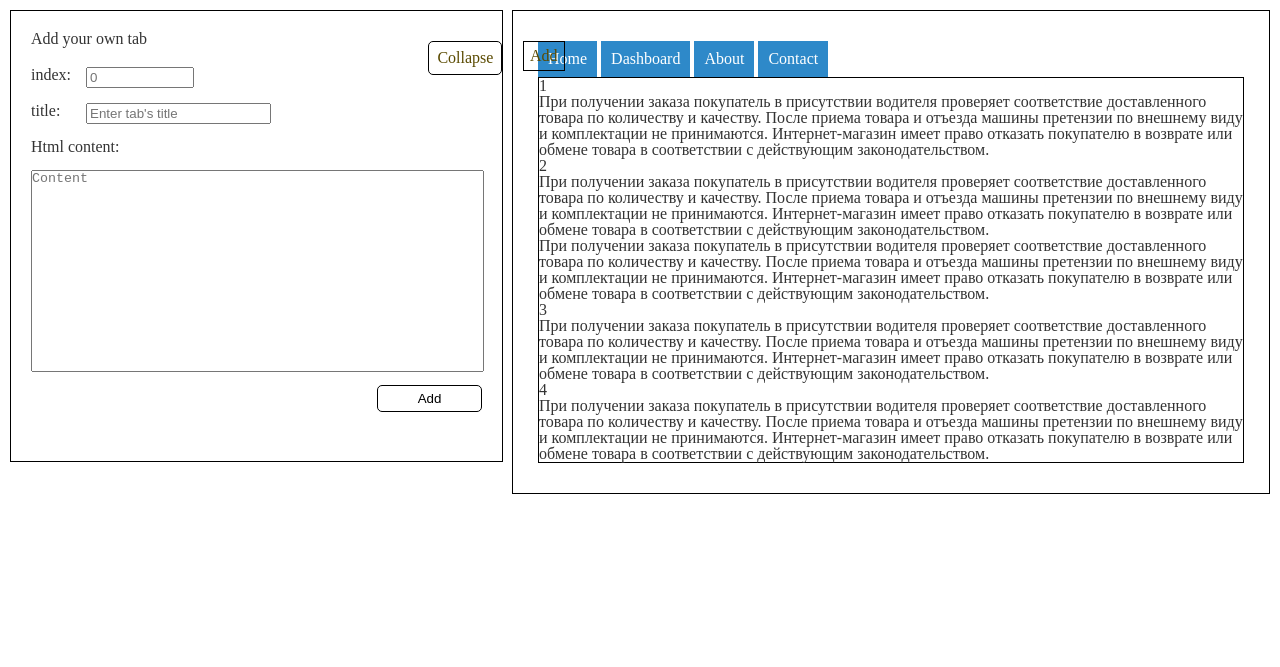
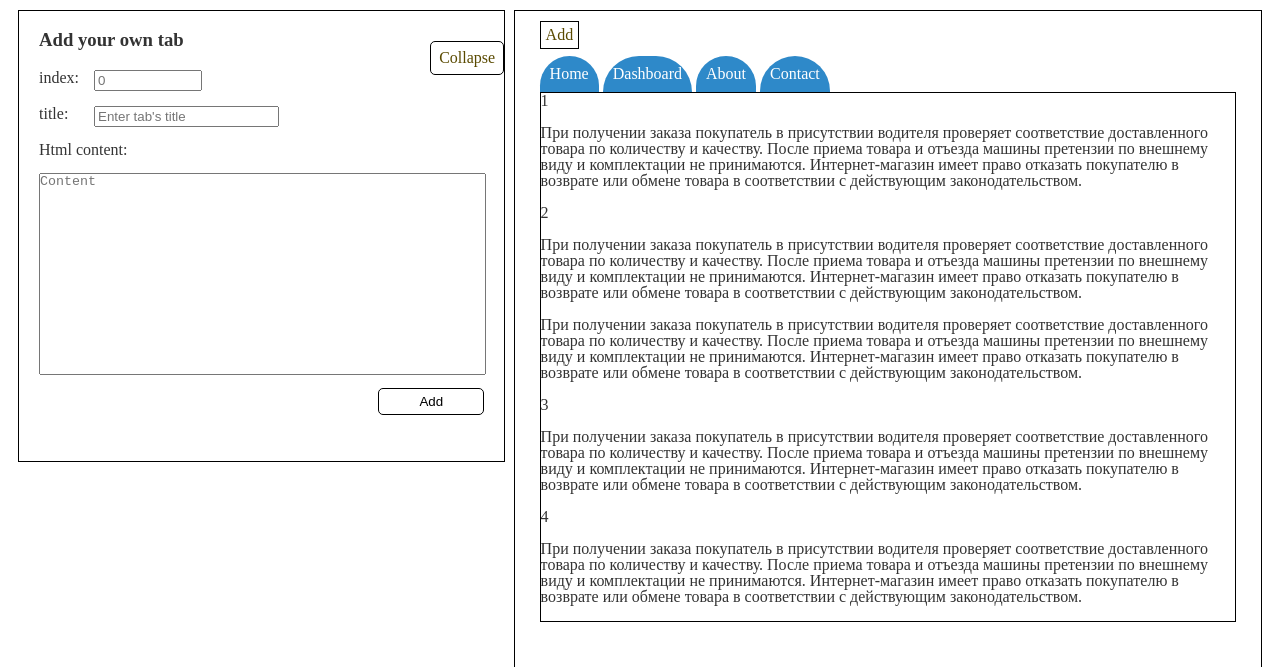
Before and after one commit to aliakseiyurchak/EpamJSProject, a plain HTML site: page index.html in a window 1280 px wide. Shown: the top 667 px of the page. Drawn offline with Linux system fonts and the light colour scheme.

Commit message:
Some implementation & bug fixing

```diff
--- a/css/reset.css
+++ b/css/reset.css
@@ -1,5 +1,5 @@
 html, body, div, span, applet, object, iframe,
-h1, h2, h3, h4, h5, h6, p, blockquote, pre,
+ p, blockquote, pre,
 a, abbr, acronym, address, big, cite, code,
 del, dfn, em, img, ins, kbd, q, s, samp,
 small, strike, strong, sub, sup, tt, var,
@@ -11,12 +11,16 @@ article, aside, canvas, details, embed,
 figure, figcaption, footer, header, hgroup,
 menu, nav, output, ruby, section, summary,
 time, mark, audio, video {
-  margin: 0;
-  padding: 0;
-  border: 0;
+
   font-size: 100%;
   font: inherit;
   vertical-align: baseline;
+}
+
+h1, h2, h3, h4, h5, h6 {
+    margin: 0;
+    padding: 0;
+    border: 0;
 }
 /* HTML5 display-role reset for older browsers */
 article, aside, details, figcaption, figure,
--- a/css/styles.css
+++ b/css/styles.css
@@ -59,7 +59,7 @@
 	padding: 0 20px;
 }
 
-.content-form h2 {
+.content-form h3 {
 	padding: 20px 0;
 }
 
@@ -106,31 +106,40 @@
 	text-decoration: none;
 }
 
+#tbs ul {
+	padding: 0;
+	margin: 0;
+}
+
 div#tbs li {
 	display: inline-block;
 	background: #2E89C9;
 	padding: 10px;
+	border-top-left-radius: 40px;
+	border-top-right-radius: 40px;
+
 }
 
 div#tbs li a {
 	color: white;
+
 }
 
 div#tbs {
-	margin: 30px 25px;
+	margin: 45px 25px;
 }
 
-div.tab-content {
+#tab-content {
 	border: 1px solid #000;
 }
 
 
 #mainbtn {
 	position: absolute;
-	top: 30px;
-	left:10px;
+	top: 10px;
+	left:25px;
 	display: inline-block;
-	padding: 6px;
+	padding: 5px;
 	text-decoration: none;
 	border: 1px solid #000;
 }
--- a/index.html
+++ b/index.html
@@ -13,7 +13,7 @@
 		<div class = "left-block">
             <a href="#" class="close-left">Collapse</a>
             <div class=" content-form">
-                <h2>Add your own tab</h2>
+                <h3>Add your own tab</h3>
                 <div>
                     <label for="index-value">index:</label>
                     <input type = "text" id = "index-value" placeholder = "0">
@@ -39,7 +39,7 @@
                         <li><a href="#3">About</a></li>
                         <li><a href="#3">Contact</a></li>
                     </ul>
-                    <div class = "tab-content">
+                    <div id = "tab-content">
                         <div id="3">
                             <div>1
                             <p>При получении заказа покупатель в присутствии водителя проверяет соответствие доставленного товара по количеству и качеству. После приема товара и отъезда машины претензии по внешнему виду и комплектации не принимаются. Интернет-магазин имеет право отказать покупателю в возврате или обмене товара в соответствии с действующим законодательством.</p>
```
